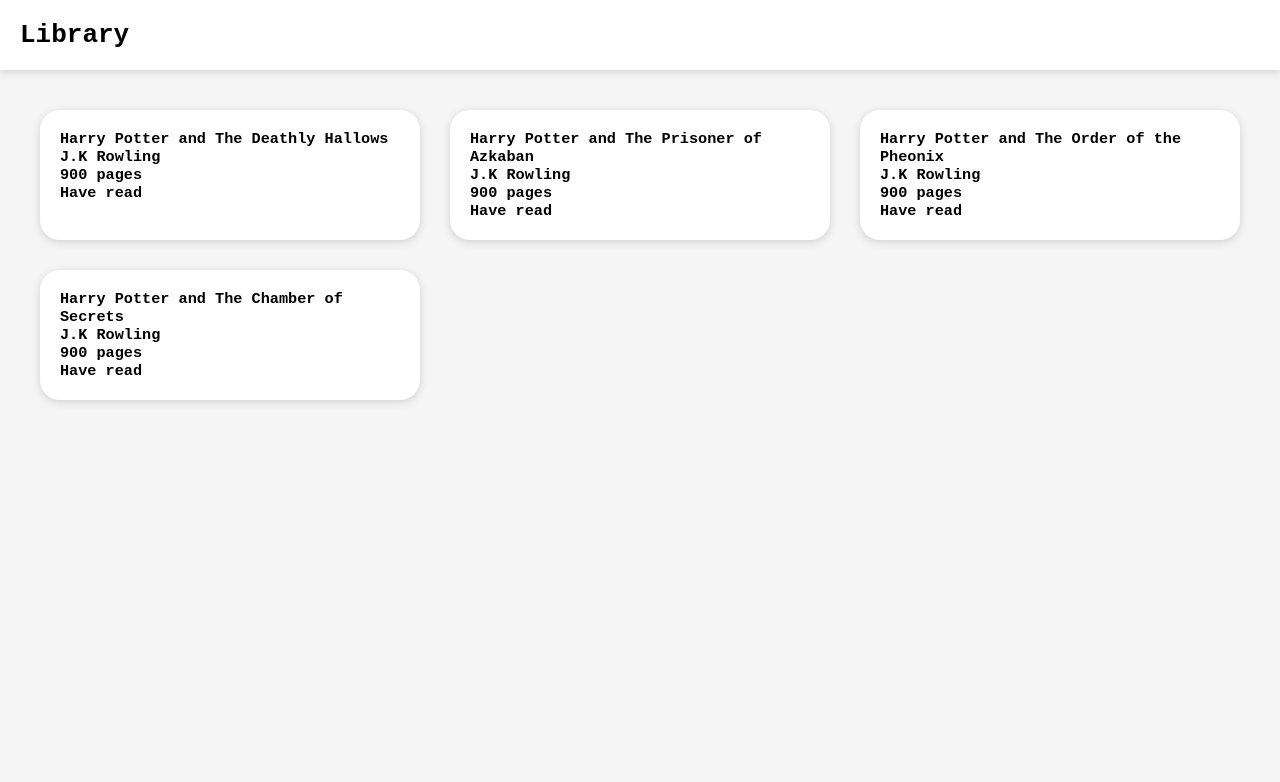
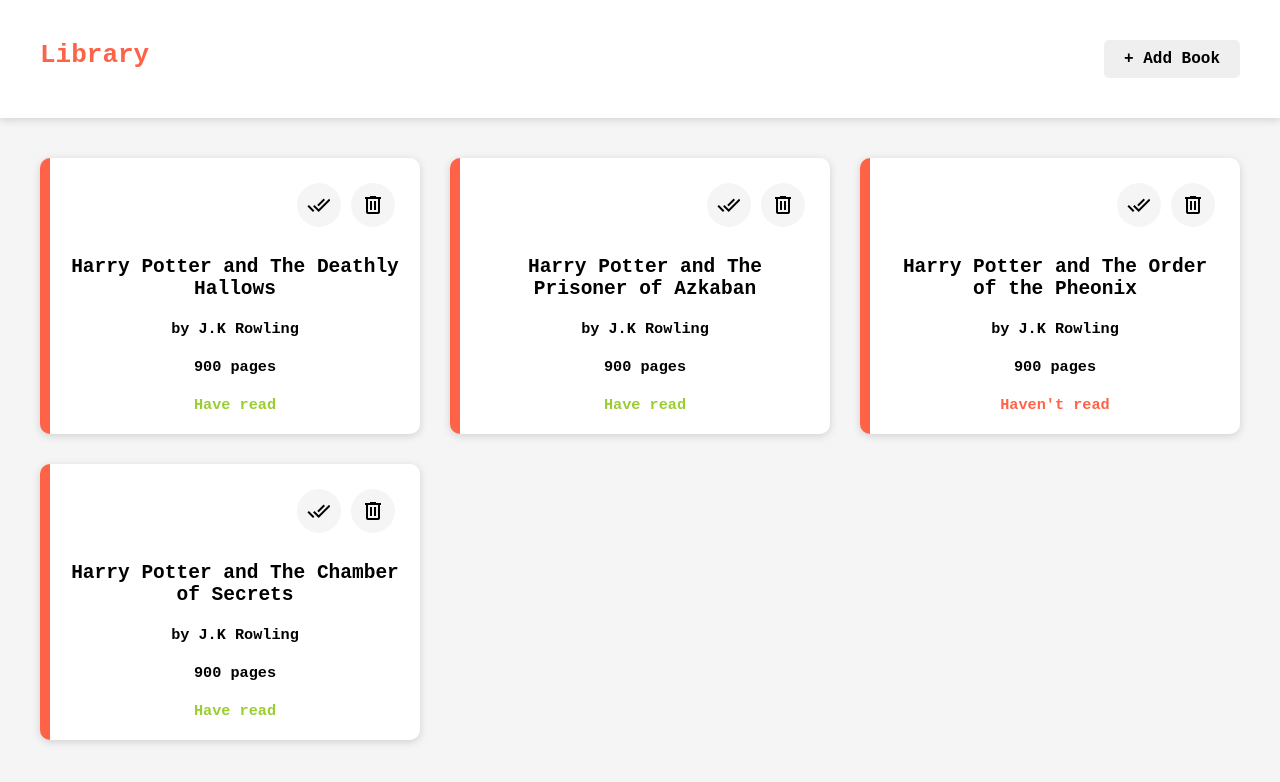
Before and after one commit to iamahmed14/library, a plain HTML site: page index.html in a window 1280 px wide. Drawn offline with Linux system fonts and the light colour scheme.

Commit message:
added buttons and more css

```diff
--- a/index.html
+++ b/index.html
@@ -11,6 +11,7 @@
 <body>
     <header class="header">
         <h1>Library</h1>
+        <button class="addBook">+ Add Book</button>
     </header>
     <div class="booksSection"></div>
 
--- a/script.js
+++ b/script.js
@@ -12,41 +12,58 @@
 }
 
 let myLibrary = [];
-
+let bookCards = [];
 
 myLibrary.push(new bookData("Harry Potter and The Deathly Hallows", "J.K Rowling", 900, true));
 myLibrary.push(new bookData("Harry Potter and The Prisoner of Azkaban", "J.K Rowling", 900, true));
-myLibrary.push(new bookData("Harry Potter and The Order of the Pheonix", "J.K Rowling", 900, true));
+myLibrary.push(new bookData("Harry Potter and The Order of the Pheonix", "J.K Rowling", 900, false));
 myLibrary.push(new bookData("Harry Potter and The Chamber of Secrets", "J.K Rowling", 900, true));
 
 
+const booksSection = document.querySelector(".booksSection");
+myLibrary.forEach(addBook);
 
 
-let bookCards = [];
-const booksSection = document.querySelector(".booksSection");
-myLibrary.forEach(bookData => {
+function addBook(bookData) {
 
     const bookCard = document.createElement("div");
     bookCard.className = "bookCard"
     booksSection.appendChild(bookCard);
     bookCards.push(bookCard);
 
-    const title = document.createElement("h3");
+    const buttons = document.createElement("div");
+    buttons.className = "buttons";
+
+    const toggle = document.createElement("img");
+    toggle.src = "images/toggle.png";
+    toggle.className = "toggle";
+    buttons.appendChild(toggle);
+
+    const remove = document.createElement("img");
+    remove.src = "images/remove.png";
+    remove.className = "remove";
+    buttons.appendChild(remove);
+
+    const title = document.createElement("h2");
     const author = document.createElement("h3");
     const pages = document.createElement("h3");
     const haveRead = document.createElement("h3");
 
     title.innerHTML = bookData.title;
-    author.innerHTML = bookData.author;
+    author.innerHTML = "by " + bookData.author;
     pages.innerHTML = bookData.pages + " pages";
-    if(bookData.haveRead)
+    if(bookData.haveRead) {
         haveRead.innerHTML = "Have read";
-    else
-    haveRead.innerHTML = "Haven't read";
+        haveRead.style.color = "yellowgreen";
+    }else{
+        haveRead.innerHTML = "Haven't read";
+        haveRead.style.color = "tomato";
+    }
 
+    bookCard.appendChild(buttons);
     bookCard.appendChild(title);
     bookCard.appendChild(author);
     bookCard.appendChild(pages);
     bookCard.appendChild(haveRead);
 
-});
+}
--- a/styles.css
+++ b/styles.css
@@ -9,9 +9,25 @@
 
 .header{
     background-color: white;
-    padding: 20px;
+    color: tomato;
+    padding: 40px;
     box-shadow: rgba(0, 0, 0, 0.15) 0px 2px 8px;
+    display: flex;
+    gap: 10px;
+    justify-content: space-between;
 }
+.addBook{
+    border: none;
+    border-radius: 5px;
+    padding: 10px 20px;
+    font-size: large;
+    font-weight: bold;
+}
+.addBook:hover{
+    cursor: pointer;
+    background-color: yellowgreen;
+}
+
 .booksSection{
     display: grid;
     grid-template-columns: repeat(auto-fit, minmax(280px, 1fr));
@@ -21,8 +37,30 @@
 }
 .bookCard{
     background-color: white;
-    border-radius: 20px;
+    border-radius: 10px;
     box-shadow: rgba(0, 0, 0, 0.15) 0px 2px 8px;
     padding: 20px;
+    display: grid;
+    gap: 20px;
+    text-align: center;
+    border-left: 10px solid tomato;
+}
 
+.buttons{
+    text-align: right;
 }
+.remove, .toggle{
+    margin: 5px;
+    padding: 10px;
+    border-radius: 50%;
+    background-color: whitesmoke;
+}
+.remove:hover, .toggle:hover{
+    cursor: pointer;
+}
+.remove:hover{
+    background-color: tomato;
+}
+.toggle:hover{
+    background-color: yellowgreen;
+}
```
Also changed, not shown: images/remove.png (added), images/toggle.png (added).
